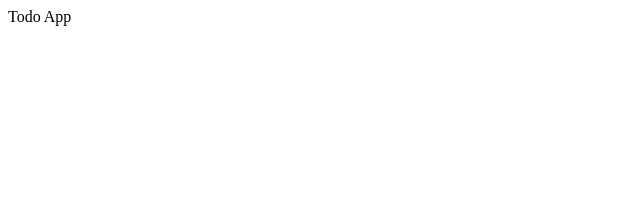
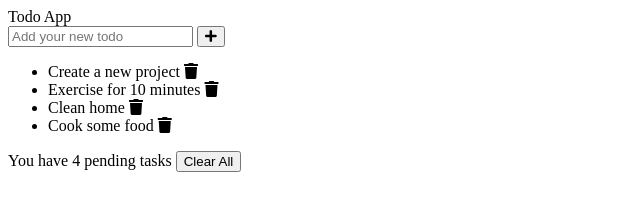
Before and after one commit to Saimun4u/To-do-List, a plain HTML site: page index.html in a window 1280 px wide. Shown: the whole page, without its empty margins (0-640 px from the left). Drawn offline with Linux system fonts and the light colour scheme.

Commit message:
html templete created

```diff
--- a/index.html
+++ b/index.html
@@ -13,6 +13,28 @@
   <body>
     <div class="wrapper">
       <header>Todo App</header>
+      <div class="inputField">
+        <input type="text" placeholder="Add your new todo" />
+        <button><i class="fas fa-plus"></i></button>
+      </div>
+      <ul class="todoList">
+        <li>
+          Create a new project <span><i class="fas fa-trash"></i></span>
+        </li>
+        <li>
+          Exercise for 10 minutes <span><i class="fas fa-trash"></i></span>
+        </li>
+        <li>
+          Clean home <span><i class="fas fa-trash"></i></span>
+        </li>
+        <li>
+          Cook some food <span><i class="fas fa-trash"></i></span>
+        </li>
+      </ul>
+      <div class="footer">
+        <span>You have 4 pending tasks</span>
+        <button>Clear All</button>
+      </div>
     </div>
   </body>
 </html>
```
